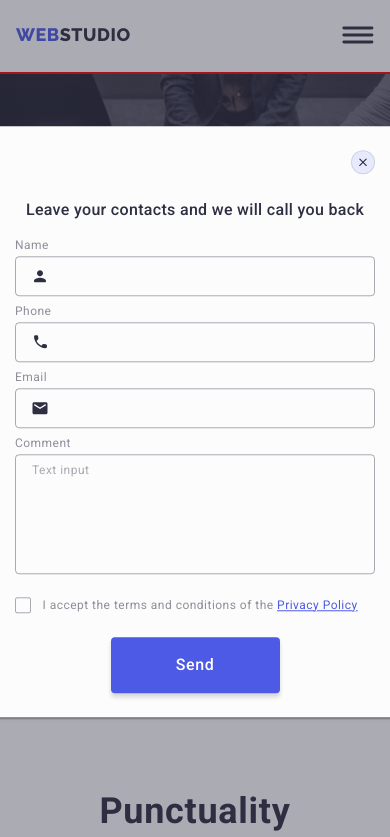
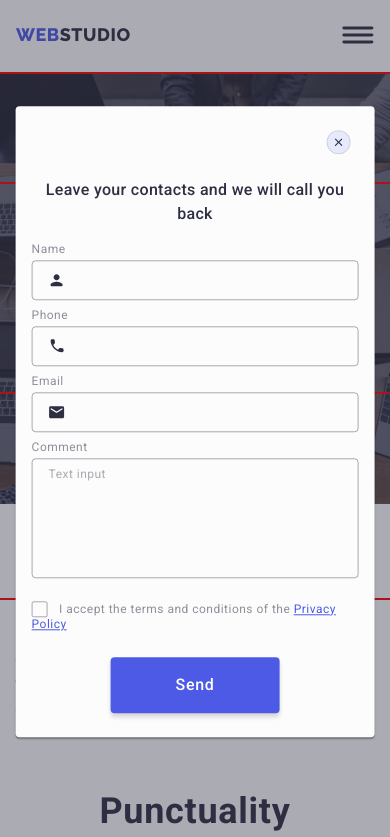
Before and after one commit to Andrij-Panasenko/goit-markup-hw-07, a plain HTML site: page index.html in a window 390 px wide. Both pictures are taken after a click on the button "Order Service". Shown: the top 837 px of the page. Drawn offline with nearby package versions, Linux system fonts and the light colour scheme.

Commit message:
changes in modal window mobile

```diff
--- a/css/style.css
+++ b/css/style.css
@@ -809,9 +809,11 @@ body {
 
 .modal {
     background-color: #FCFCFC;
-    width: 408px;
+    width: 92%;
+    max-width: 392px;
     min-height: 584px;
-    padding: 72px 24px 24px;
+    padding: 72px 16px 24px;
+    overflow-y: auto;
 
     border-radius: 4px;
     box-shadow: 0px 1px 1px rgba(0, 0, 0, 0.14),
--- a/js/modal.js
+++ b/js/modal.js
@@ -10,5 +10,6 @@
 
   function toggleModal() {
     refs.modal.classList.toggle("is-hidden");
+    document.body.classList.toggle("no-scroll");
   }
 })();
```
